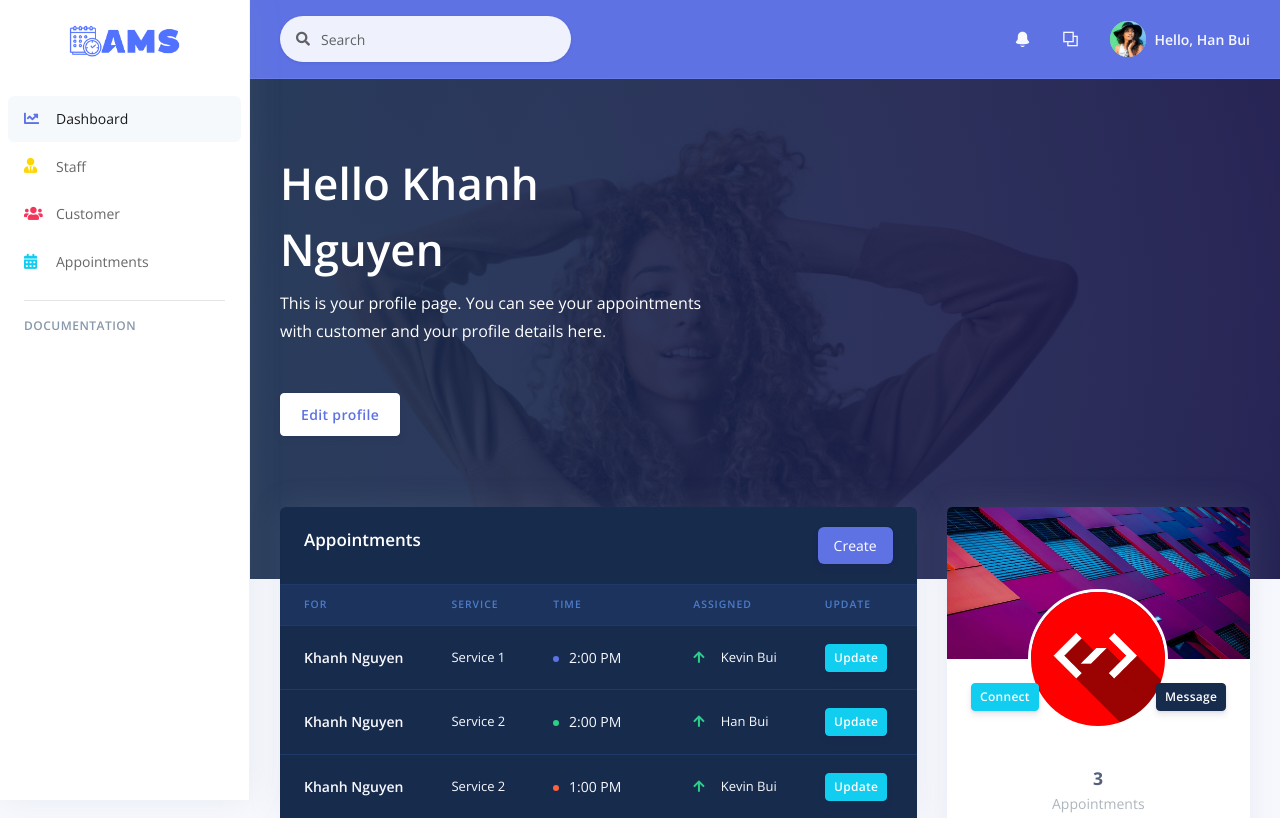
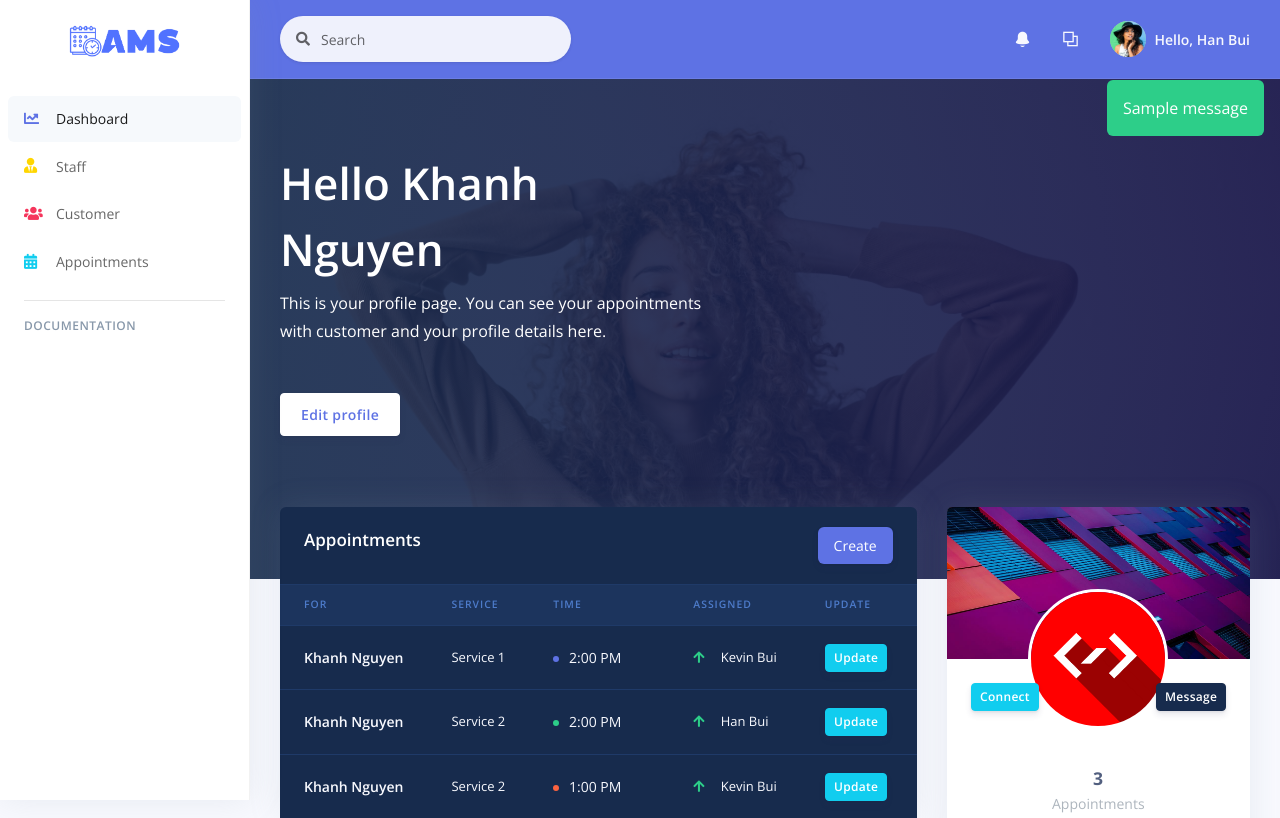
Before and after one commit to hbuiOnline/AMS, a Django app: page /customer/1 in a window 1280 px wide. Shown: the top 818 px of the page. Run offline with Django 3.2, Linux system fonts and the light colour scheme; a user stored in the database is signed in; data comes from the database, SQL or seed files in the repository; both versions use the stored data as it was after the commit; one stand-in notice (Sample message) is shown; some libraries are stand-ins or nearby versions.

Commit message:
Added toast messages for small notification

```diff
--- a/app/templates/app/appointment.html
+++ b/app/templates/app/appointment.html
@@ -116,5 +116,6 @@
       </div>
 </div>
 
+{% include 'app/toastMessages.html' %}
 
 {% endblock  %}
--- a/app/templates/app/appointments.html
+++ b/app/templates/app/appointments.html
@@ -76,7 +76,7 @@
   </div>
 
 
-
+  {% include 'app/toastMessages.html' %}
 
 
 
--- a/app/templates/app/customer.html
+++ b/app/templates/app/customer.html
@@ -18,6 +18,8 @@
       </div>
     </div>
   </div>
+
+  {% include 'app/toastMessages.html' %}
 
 <div class="container-fluid mt--6">
     <div class="row">
--- /dev/null
+++ b/app/templates/app/toastMessages.html
@@ -0,0 +1,11 @@
+
+{% for message in messages %}
+<div class="toast align-items-center text-white bg-{{ message.tags }} border-0 p-3 rounded" data-delay="3000" role="alert" aria-live="assertive" aria-atomic="true" style="position: absolute; top:5rem; right:1rem;">
+    <div class="d-flex">
+      <div class="toast-body">
+        {{message}}
+      </div>
+      <!-- <button type="button" class="btn-close btn-close-white me-2 m-auto" data-bs-dismiss="toast" aria-label="Close"></button> -->
+    </div>
+  </div>
+{% endfor %}
--- a/app/templates/app/user.html
+++ b/app/templates/app/user.html
@@ -62,6 +62,9 @@
             </table>
           </div>
     </div>
+
+    {% include 'app/toastMessages.html' %}
+
 </div>
 
 
--- a/app/views.py
+++ b/app/views.py
@@ -281,6 +281,8 @@ def createAppointment(request, pk):
         form = AppointmentForm(request.POST)
         if form.is_valid():
             form.save()
+            messages.success(request, 'Appointment for "' +
+                             customer.name + '" has been created!')
             if request.user.is_staff:
                 # for admin to redirect to customer/pk page
                 return redirect(customer)
@@ -299,6 +301,8 @@ def deleteAppointment(request, pk):
     group = request.user.groups.all()[0].name
     if request.method == 'POST':
         appointment.delete()
+        messages.warning(request, 'Appointment for "' +
+                         appointment.customer.name + '" has been deleted!')
         if request.user.is_staff:
             return redirect('/appointments')  # for admin
         else:
@@ -320,6 +324,8 @@ def updateAppointment(request, pk):
         form = AppointmentForm(request.POST, instance=appointment)
         if form.is_valid():
             form.save()
+            messages.success(request, 'Appointment for "' +
+                             appointment.customer.name + '" has been updated!')
             return redirect('/appointments')
 
     context = {'form': form, 'group': group}
@@ -336,6 +342,8 @@ def statusCheckIn(request, pk):
         statusForm = StatusForm(request.POST, instance=appointment)
         if statusForm.is_valid():
             statusForm.save()
+            # messages.success(request, '"' +
+            #                  appointment.customer.name + '" just Check-In at ' + datetime.now().strftime('%H:%M:%S') + '!')
             return redirect(appointment)
 
     context = {'statusForm': statusForm, 'appointment': appointment}
@@ -351,6 +359,8 @@ def statusCheckOut(request, pk):
         statusForm = StatusForm(request.POST, instance=appointment)
         if statusForm.is_valid():
             statusForm.save()
+            messages.warning(request, '"' +
+                             appointment.customer.name + '" just check out at ' + datetime.now().strftime('%H:%M:%S') + '!')
             return redirect(appointment)
 
     context = {'statusForm': statusForm, 'appointment': appointment}
```
Also changed, not shown: db.sqlite3.
